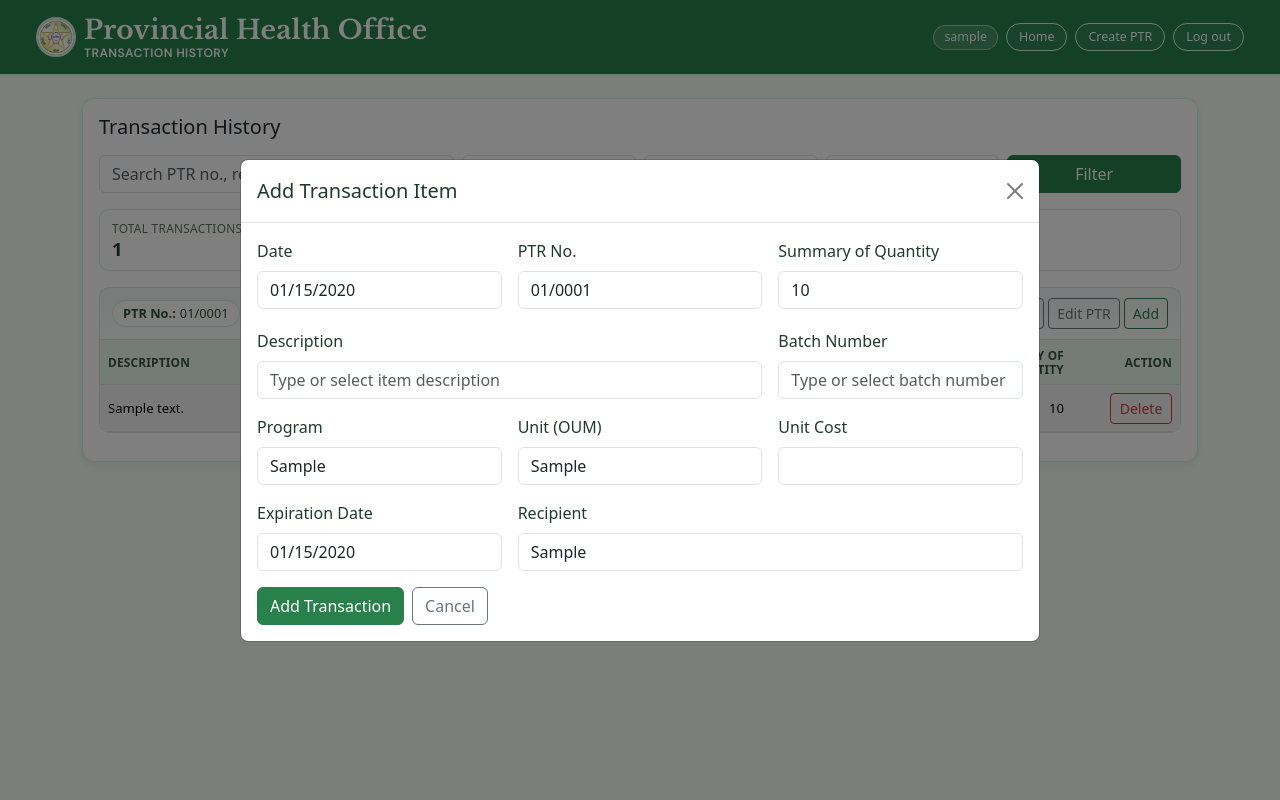
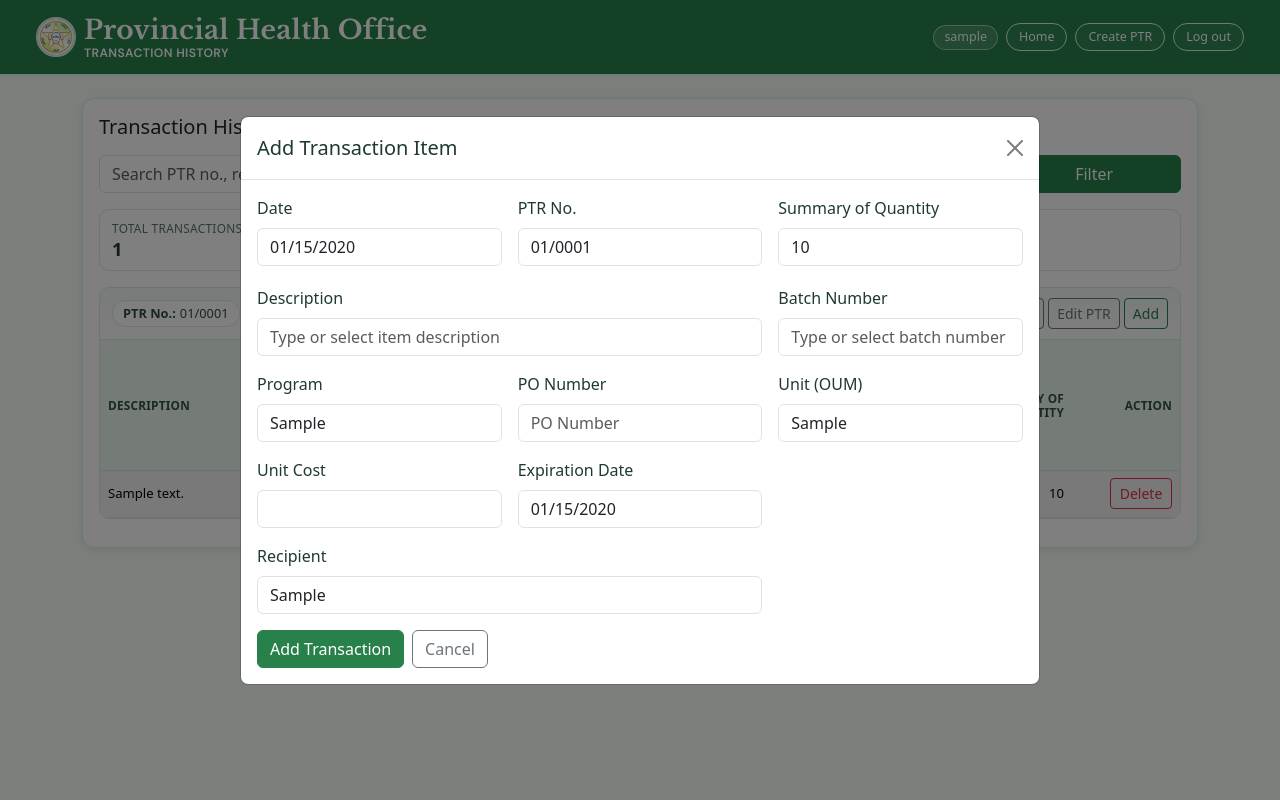
Before and after one commit to Rjcoloquit/Property-Stock-Transfer-Report, a PHP site: page /PTR/report.php?add=1 in a window 1280 px wide. Run offline with PHP 8.4, Linux system fonts and the light colour scheme; the visitor is signed in with stand-in values (Sample User, id 1); data comes from the database, SQL or seed files in the repository; tables that the repository leaves empty hold one stand-in row (values such as "Sample post").

Commit message:
Adding PO number

```diff
--- a/Database query.txt
+++ b/Database query.txt
@@ -75,10 +75,12 @@ CREATE TABLE inventory_records (
     quantity INT DEFAULT 0,
     unit_cost DECIMAL(10,2) DEFAULT 0.00,
     program VARCHAR(255),
+    po_no VARCHAR(100),
     recipient VARCHAR(255),
     ptr_no VARCHAR(50),
     record_date DATE
 );
+
 
 INSERT INTO products (product_description, uom, cost_per_unit, program) VALUES
 ('[Co-Amoxiclav] Amoxicillin 400mg + Clavulanic Acid 57mg per 5mL Powder for Oral Suspension 70mL', 'Bottles', 0, 'General Consumption'),
--- a/report.php
+++ b/report.php
@@ -57,6 +57,7 @@ $addFormData = [
     'description' => '',
     'batch_number' => '',
     'program' => '',
+    'po_no' => '',
     'unit' => '',
     'expiration_date' => '',
     'quantity' => '',
@@ -122,6 +123,10 @@ try {
     $batchColumnStmt = $pdo->query("SHOW COLUMNS FROM inventory_records LIKE 'batch_number'");
     if (!$batchColumnStmt || !$batchColumnStmt->fetch()) {
         $pdo->exec('ALTER TABLE inventory_records ADD COLUMN batch_number VARCHAR(100) DEFAULT NULL AFTER description');
+    }
+    $poNoColumnStmt = $pdo->query("SHOW COLUMNS FROM inventory_records LIKE 'po_no'");
+    if (!$poNoColumnStmt || !$poNoColumnStmt->fetch()) {
+        $pdo->exec('ALTER TABLE inventory_records ADD COLUMN po_no VARCHAR(100) DEFAULT NULL AFTER program');
     }
     normalizeExistingPtrNumbers($pdo);
 
@@ -328,6 +333,7 @@ try {
             $postedDescriptions = $_POST['description'] ?? [];
             $postedBatchNumbers = $_POST['batch_number'] ?? [];
             $postedPrograms = $_POST['program'] ?? [];
+            $postedPoNumbers = $_POST['po_number'] ?? [];
             $postedUnits = $_POST['unit'] ?? [];
             $postedQuantities = $_POST['quantity'] ?? [];
 
@@ -361,7 +367,7 @@ try {
                     $formErrors[] = 'Cannot edit multiple rows because this transaction has no PTR No.';
                 } else {
                     $groupRowsStmt = $pdo->prepare('
-                        SELECT id, record_date, ptr_no, expiration_date, description, batch_number, quantity
+                        SELECT id, record_date, ptr_no, expiration_date, description, batch_number, program, po_no, quantity
                         FROM inventory_records
                         WHERE ptr_no = ?
                         ORDER BY id ASC
@@ -450,6 +456,7 @@ try {
                     $immutableExpirationDate = (string) (($groupRowsById[$itemId]['expiration_date'] ?? '') ?: '');
                     $batchNumberValue = trim((string) ($postedBatchNumbers[$itemId] ?? ''));
                     $programValue = trim((string) ($postedPrograms[$itemId] ?? ''));
+                    $poNoValue = trim((string) ($postedPoNumbers[$itemId] ?? ''));
                     $unitValue = trim((string) ($postedUnits[$itemId] ?? ''));
                     $currentRow = $groupRowsById[$itemId] ?? null;
                     $originalDescription = trim((string) ($currentRow['description'] ?? ''));
@@ -486,6 +493,7 @@ try {
                         'description' => $descriptionValue,
                         'batch_number' => $batchNumberValue,
                         'program' => $programValue,
+                        'po_no' => $poNoValue,
                         'unit' => $unitValue,
                         'expiration_date' => $immutableExpirationDate,
                         'quantity' => $quantityValue,
@@ -518,6 +526,7 @@ try {
                         description = ?,
                         batch_number = ?,
                         program = ?,
+                        po_no = ?,
                         unit = ?,
                         quantity = ?,
                         recipient = ?
@@ -562,6 +571,7 @@ try {
                             $item['description'],
                             $item['batch_number'] !== '' ? $item['batch_number'] : null,
                             $item['program'] !== '' ? $item['program'] : null,
+                            $item['po_no'] !== '' ? $item['po_no'] : null,
                             $item['unit'] !== '' ? $item['unit'] : null,
                             (int) $item['quantity'],
                             $formData['recipient'] !== '' ? $formData['recipient'] : null,
@@ -602,6 +612,7 @@ try {
             $addFormData['description'] = trim((string) ($_POST['description'] ?? ''));
             $addFormData['batch_number'] = trim((string) ($_POST['batch_number'] ?? ''));
             $addFormData['program'] = trim((string) ($_POST['program'] ?? ''));
+            $addFormData['po_no'] = trim((string) ($_POST['po_number'] ?? ''));
             $addFormData['unit'] = trim((string) ($_POST['unit'] ?? ''));
             $addFormData['expiration_date'] = trim((string) ($_POST['expiration_date'] ?? ''));
             $addFormData['quantity'] = trim((string) ($_POST['quantity'] ?? ''));
@@ -671,9 +682,9 @@ try {
             if (empty($addFormErrors)) {
                 $insertStmt = $pdo->prepare('
                     INSERT INTO inventory_records
-                        (record_date, ptr_no, description, batch_number, program, unit, expiration_date, quantity, unit_cost, recipient)
+                        (record_date, ptr_no, description, batch_number, program, po_no, unit, expiration_date, quantity, unit_cost, recipient)
                     VALUES
-                        (?, ?, ?, ?, ?, ?, ?, ?, ?, ?)
+                        (?, ?, ?, ?, ?, ?, ?, ?, ?, ?, ?)
                 ');
                 $pdo->beginTransaction();
                 try {
@@ -696,6 +707,7 @@ try {
                         $addFormData['description'],
                         $addFormData['batch_number'] !== '' ? $addFormData['batch_number'] : null,
                         $addFormData['program'] !== '' ? $addFormData['program'] : null,
+                        $addFormData['po_no'] !== '' ? $addFormData['po_no'] : null,
                         $addFormData['unit'] !== '' ? $addFormData['unit'] : null,
                         $addFormData['expiration_date'] !== '' ? $addFormData['expiration_date'] : null,
                         (int) $addFormData['quantity'],
@@ -729,7 +741,7 @@ try {
         $editingId = (int) $_GET['edit'];
         if ($editingId > 0) {
             $editStmt = $pdo->prepare('
-                SELECT id, record_date, ptr_no, description, batch_number, program, unit, expiration_date, quantity, recipient
+                SELECT id, record_date, ptr_no, description, batch_number, program, po_no, unit, expiration_date, quantity, recipient
                 FROM inventory_records
                 WHERE id = ?
                 LIMIT 1
@@ -747,7 +759,7 @@ try {
                 ];
                 if ($editPtrNo !== '') {
                     $editGroupStmt = $pdo->prepare('
-                        SELECT id, record_date, ptr_no, description, batch_number, program, unit, expiration_date, quantity, recipient
+                        SELECT id, record_date, ptr_no, description, batch_number, program, po_no, unit, expiration_date, quantity, recipient
                         FROM inventory_records
                         WHERE ptr_no = ?
                         ORDER BY id ASC
@@ -776,7 +788,7 @@ try {
         $addingRefId = (int) $_GET['add'];
         if ($addingRefId > 0) {
             $addRefStmt = $pdo->prepare('
-                SELECT record_date, ptr_no, description, batch_number, program, unit, expiration_date, quantity, unit_cost, recipient
+                SELECT record_date, ptr_no, description, batch_number, program, po_no, unit, expiration_date, quantity, unit_cost, recipient
                 FROM inventory_records
                 WHERE id = ?
                 LIMIT 1
@@ -791,6 +803,7 @@ try {
                     'description' => '',
                     'batch_number' => '',
                     'program' => (string) ($refRecord['program'] ?? ''),
+                    'po_no' => (string) ($refRecord['po_no'] ?? ''),
                     'unit' => (string) ($refRecord['unit'] ?? ''),
                     'expiration_date' => (string) ($refRecord['expiration_date'] ?? ''),
                     'quantity' => (string) ($refRecord['quantity'] ?? ''),
@@ -806,7 +819,7 @@ try {
         $params = [];
 
         if ($search !== '') {
-            $where[] = '(ptr_no LIKE :q OR recipient LIKE :q OR description LIKE :q OR batch_number LIKE :q OR program LIKE :q OR unit LIKE :q)';
+            $where[] = '(ptr_no LIKE :q OR recipient LIKE :q OR description LIKE :q OR batch_number LIKE :q OR program LIKE :q OR po_no LIKE :q OR unit LIKE :q)';
             $params['q'] = '%' . $search . '%';
         }
         if ($dateFrom !== '') {
@@ -819,7 +832,7 @@ try {
         }
 
         $sql = '
-            SELECT id, expiration_date, unit, description, batch_number, quantity, unit_cost, program, recipient, ptr_no, record_date
+            SELECT id, expiration_date, unit, description, batch_number, quantity, unit_cost, program, po_no, recipient, ptr_no, record_date
             FROM inventory_records
         ';
         if (!empty($where)) {
@@ -1003,6 +1016,7 @@ try {
                                                     <th scope="col" class="report-col-description">Description</th>
                                                     <th scope="col" class="report-col-batch">Batch Number</th>
                                                     <th scope="col" class="report-col-program">Program</th>
+                                                    <th scope="col" class="report-col-po">PO Number</th>
                                                     <th scope="col" class="report-col-unit">Unit (OUM)</th>
                                                     <th scope="col" class="report-col-expiry">Expiration Date</th>
                                                     <th scope="col" class="report-col-qty text-end">Summary of Quantity</th>
@@ -1020,6 +1034,9 @@ try {
                                                         </td>
                                                         <td class="report-col-program report-wrap-text" title="<?= htmlspecialchars((string) ($record['program'] ?? '-')) ?>">
                                                             <?= htmlspecialchars($record['program'] ?? '-') ?>
+                                                        </td>
+                                                        <td class="report-col-po report-wrap-text" title="<?= htmlspecialchars((string) ($record['po_no'] ?? '-')) ?>">
+                                                            <?= htmlspecialchars($record['po_no'] ?? '-') ?>
                                                         </td>
                                                         <td class="report-col-unit"><?= htmlspecialchars($record['unit'] ?? '-') ?></td>
                                                         <td class="report-col-expiry text-nowrap"><?= htmlspecialchars($record['expiration_date'] ?? '-') ?></td>
@@ -1081,7 +1098,8 @@ try {
                                                     <th>Quantity</th>
                                                     <th>Unit Cost</th>
                                                     <th>Amount</th>
-                                                    <th>Program/PO No.</th>
+                                                    <th>Program</th>
+                                                    <th>PO Number</th>
                                                 </tr>
                                             </thead>
                                             <tbody>
@@ -1104,11 +1122,13 @@ try {
                                                         <td><?= htmlspecialchars(number_format($unitCostValue, 2, '.', '')) ?></td>
                                                         <td><?= htmlspecialchars(number_format($amountValue, 2, '.', '')) ?></td>
                                                         <td><?= htmlspecialchars((string) ($record['program'] ?? '-')) ?></td>
+                                                        <td><?= htmlspecialchars((string) ($record['po_no'] ?? '-')) ?></td>
                                                     </tr>
                                                     <?php $renderedRows++; ?>
                                                 <?php endforeach; ?>
                                                 <?php for ($i = $renderedRows; $i < $previewLineRows; $i++): ?>
                                                     <tr>
+                                                        <td>&nbsp;</td>
                                                         <td>&nbsp;</td>
                                                         <td>&nbsp;</td>
                                                         <td>&nbsp;</td>
@@ -1123,6 +1143,7 @@ try {
                                                 <tr>
                                                     <td colspan="5" class="text-end"><strong>TOTAL:</strong></td>
                                                     <td><?= htmlspecialchars(number_format($groupTotal, 2, '.', '')) ?></td>
+                                                    <td></td>
                                                     <td></td>
                                                 </tr>
                                             </tfoot>
@@ -1230,6 +1251,7 @@ try {
                                         <th>Description</th>
                                         <th>Batch Number</th>
                                         <th>Program</th>
+                                        <th>PO Number</th>
                                         <th>Unit</th>
                                         <th>Expiration Date</th>
                                         <th class="text-end">Quantity</th>
@@ -1285,6 +1307,15 @@ try {
                                             <td>
                                                 <input
                                                     type="text"
+                                                    name="po_number[<?= $itemId ?>]"
+                                                    class="form-control form-control-sm"
+                                                    value="<?= htmlspecialchars((string) ($item['po_no'] ?? '')) ?>"
+                                                    placeholder="PO Number"
+                                                >
+                                            </td>
+                                            <td>
+                                                <input
+                                                    type="text"
                                                     name="unit[<?= $itemId ?>]"
                                                     class="form-control form-control-sm"
                                                     list="reportUnitOptionsList"
@@ -1397,6 +1428,17 @@ try {
                                     list="reportProgramOptionsList"
                                     value="<?= htmlspecialchars($addFormData['program']) ?>"
                                     placeholder="Type or select program"
+                                >
+                            </div>
+                            <div class="col-md-4">
+                                <label for="add_po_number" class="form-label">PO Number</label>
+                                <input
+                                    type="text"
+                                    id="add_po_number"
+                                    name="po_number"
+                                    class="form-control"
+                                    value="<?= htmlspecialchars($addFormData['po_no']) ?>"
+                                    placeholder="PO Number"
                                 >
                             </div>
                             <div class="col-md-4">
```
Also changed, not shown: assets/js/create_ptr.js (+8 -2 lines), create_ptr.php (+26 -4 lines).
